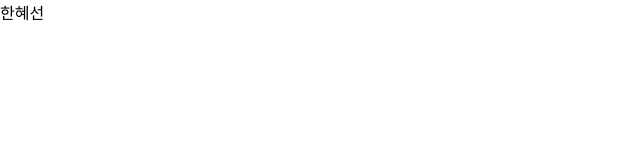
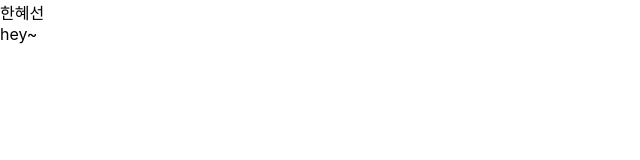
Before and after one commit to SongNoin/lab, a Next.js app in the folder testproject/: page /han in a window 1280 px wide. Shown: the top 160 px of the page, without its empty margins (0-640 px from the left). Built offline with nearby package versions, Linux system fonts and the light colour scheme.

Commit message:
Folder which name is han add

```diff
--- a/testproject/pages/han/index.js
+++ b/testproject/pages/han/index.js
@@ -2,6 +2,7 @@ export default function HanPage() {
   return (
     <>
       <div>한혜선</div>
+      <div>hey~</div>
     </>
   );
 }
```
